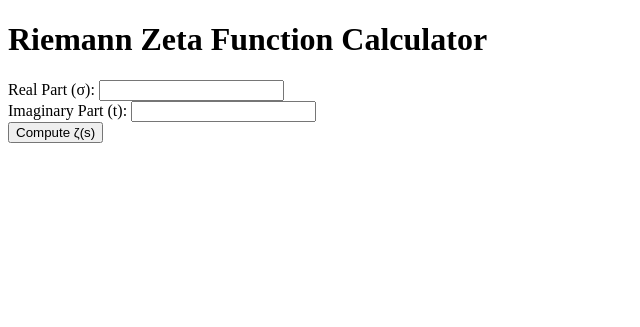
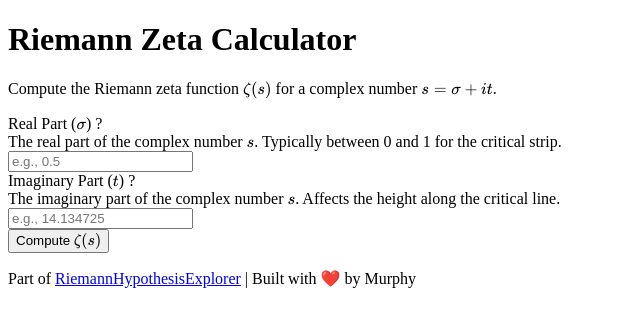
Before and after one commit to muerfi/RiemannHypothesis, a Flask app: page / in a window 1280 px wide. Shown: the top 327 px of the page, without its empty margins (0-640 px from the left). Run offline with Flask 3, Linux system fonts and the light colour scheme.

Commit message:
Update index.html

```diff
--- a/web_calculator/templates/index.html
+++ b/web_calculator/templates/index.html
@@ -1,18 +1,41 @@
 <!-- web_calculator/templates/index.html -->
 <!DOCTYPE html>
-<html>
+<html lang="en">
 <head>
+    <meta charset="UTF-8">
+    <meta name="viewport" content="width=device-width, initial-scale=1.0">
     <title>Riemann Zeta Calculator</title>
     <link rel="stylesheet" href="{{ url_for('static', filename='style.css') }}">
+    <!-- Load MathJax for rendering mathematical symbols -->
+    <script src="https://polyfill.io/v3/polyfill.min.js?features=es6"></script>
+    <script id="MathJax-script" async src="https://cdn.jsdelivr.net/npm/mathjax@3/es5/tex-mml-chtml.js"></script>
 </head>
 <body>
-    <h1>Riemann Zeta Function Calculator</h1>
-    <form method="post">
-        <label for="sigma">Real Part (σ):</label>
-        <input type="number" step="any" name="sigma" required><br>
-        <label for="t">Imaginary Part (t):</label>
-        <input type="number" step="any" name="t" required><br>
-        <button type="submit">Compute ζ(s)</button>
-    </form>
+    <header>
+        <h1>Riemann Zeta Calculator</h1>
+        <p>Compute the Riemann zeta function \( \zeta(s) \) for a complex number \( s = \sigma + it \).</p>
+    </header>
+
+    <main>
+        <form method="post" action="/">
+            <div class="input-group">
+                <label for="sigma">Real Part (\( \sigma \)) <span class="tooltip">?</span>
+                    <div class="tooltip-text">The real part of the complex number \( s \). Typically between 0 and 1 for the critical strip.</div>
+                </label>
+                <input type="number" step="any" name="sigma" id="sigma" required placeholder="e.g., 0.5">
+            </div>
+            <div class="input-group">
+                <label for="t">Imaginary Part (\( t \)) <span class="tooltip">?</span>
+                    <div class="tooltip-text">The imaginary part of the complex number \( s \). Affects the height along the critical line.</div>
+                </label>
+                <input type="number" step="any" name="t" id="t" required placeholder="e.g., 14.134725">
+            </div>
+            <button type="submit">Compute \( \zeta(s) \)</button>
+        </form>
+    </main>
+
+    <footer>
+        <p>Part of <a href="https://github.com/[your-username]/RiemannHypothesisExplorer">RiemannHypothesisExplorer</a> | Built with ❤️ by Murphy</p>
+    </footer>
 </body>
 </html>
```
